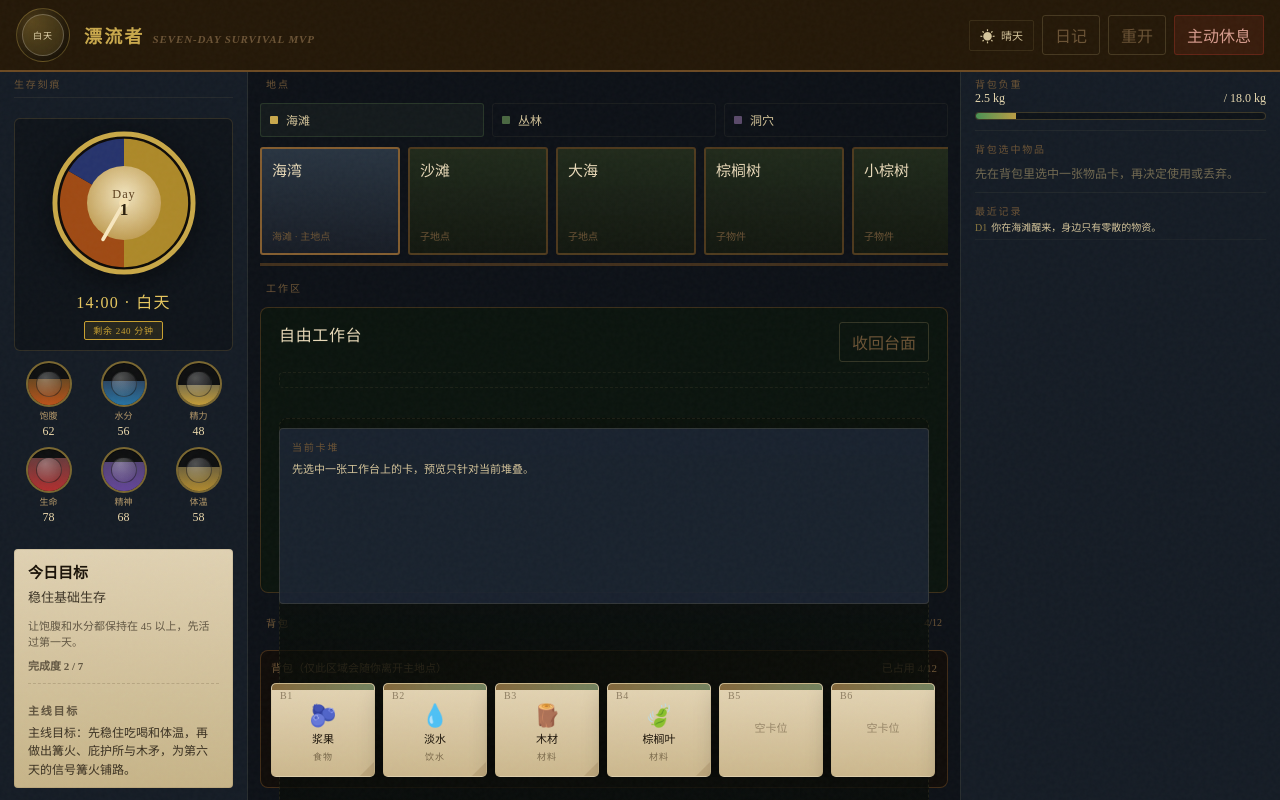
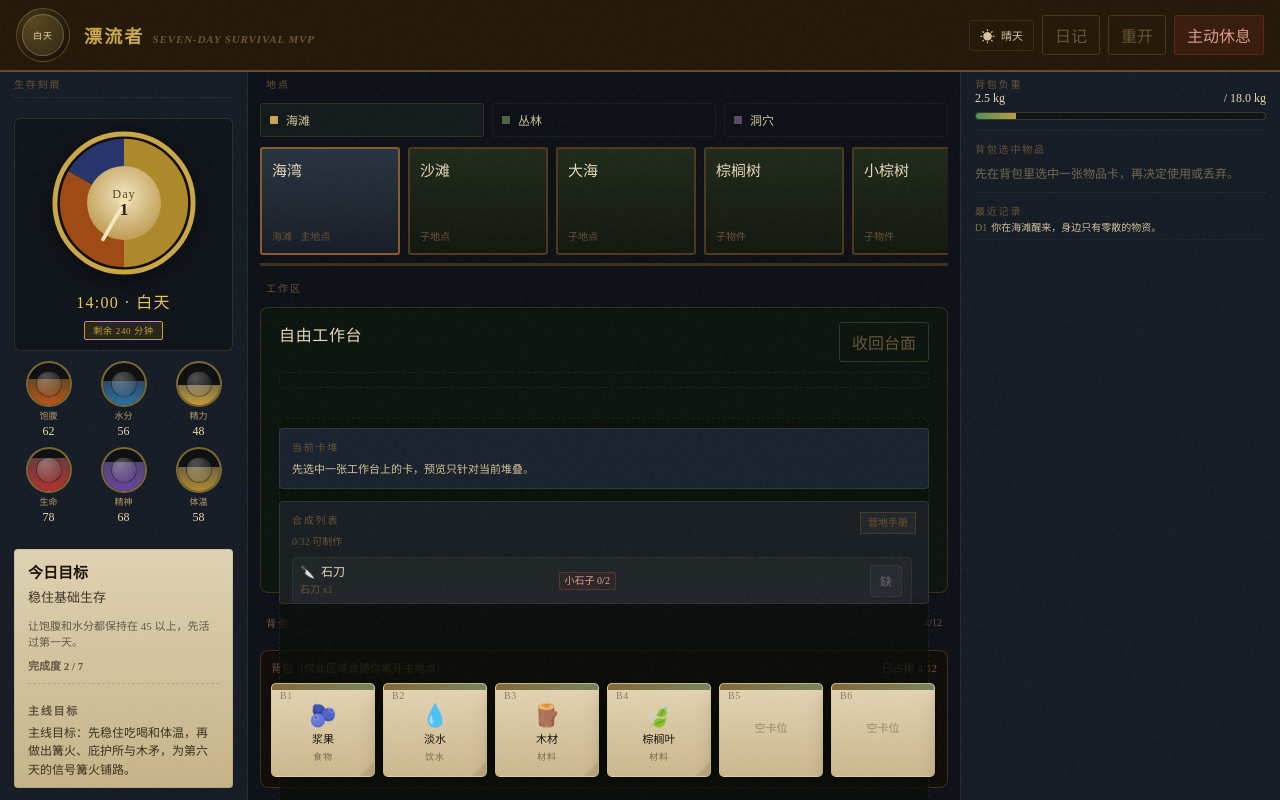
Before and after one commit to jollywu24/2d-survival-card-demo, a React (Vite) app: page / in a window 1280 px wide. Built offline with nearby package versions, Linux system fonts and the light colour scheme.

Commit message:
Add crafting recipe book UI

```diff
--- a/src/App.tsx
+++ b/src/App.tsx
@@ -3,10 +3,11 @@ import {
   allCraftingRecipes,
   allPrototypeGoals,
   backpackMaxWeight,
-  canCraftInBackpack,
+  canCraftWithOwnedItems,
   getBackpackCurrentWeight,
   getItemDefinition,
   getItemCarryWeight,
+  getOwnedItemCount,
   getWorkbenchRecipePreview,
   isPrototypeGoalComplete,
   terrainLabel,
@@ -137,6 +138,7 @@ function App() {
     useBackpackItem,
     discardBackpackItem,
     exploreTerrainDrops,
+    craftRecipe,
     craftWorkbenchRecipe,
   } = useGameStore();
   const [journalOpen, setJournalOpen] = useState(false);
@@ -175,9 +177,15 @@ function App() {
     [selectedWorkbenchCard, workbench],
   );
   const workbenchRecipe = getWorkbenchRecipePreview(workbench, selectedWorkbenchCardId);
-  const craftableBackpackRecipes = useMemo(
-    () => allCraftingRecipes.filter((recipe) => canCraftInBackpack(backpack, recipe)),
-    [backpack],
+  const recipeBookEntries = useMemo(
+    () =>
+      allCraftingRecipes
+        .map((recipe) => ({
+          recipe,
+          craftable: canCraftWithOwnedItems(backpack, workbench, recipe),
+        }))
+        .sort((left, right) => Number(right.craftable) - Number(left.craftable)),
+    [backpack, workbench],
   );
   const activeGoal = allPrototypeGoals.find(
     (goal) => goal.day === Math.min(environment.day, progress.totalDays),
@@ -1024,6 +1032,58 @@ function App() {
                   <div className="recipe-line">先选中一张工作台上的卡，预览只针对当前堆叠。</div>
                 )}
               </div>
+              <div className="recipe-book">
+                <div className="recipe-book-head">
+                  <div>
+                    <div className="recipe-title">合成列表</div>
+                    <div className="recipe-book-sub">
+                      {recipeBookEntries.filter((entry) => entry.craftable).length}/{allCraftingRecipes.length} 可制作
+                    </div>
+                  </div>
+                  <span className="recipe-book-mark">营地手册</span>
+                </div>
+                <div className="recipe-book-list">
+                  {recipeBookEntries.map(({ recipe, craftable }) => (
+                    <div key={recipe.id} className={`recipe-book-item ${craftable ? 'ready' : ''}`}>
+                      <div className="recipe-book-main">
+                        <div className="recipe-book-name">
+                          {getItemDefinition(recipe.produces[0]?.itemId ?? null)?.icon}
+                          <span>{recipe.name}</span>
+                        </div>
+                        <div className="recipe-book-output">
+                          {recipe.produces
+                            .map((entry) => `${getItemDefinition(entry.itemId)?.name ?? entry.itemId} x${entry.amount}`)
+                            .join('、')}
+                        </div>
+                      </div>
+                      <div className="recipe-book-reqs">
+                        {recipe.requires.map((entry) => {
+                          const owned = getOwnedItemCount(backpack, workbench, entry.itemId);
+                          const enough = owned >= entry.amount;
+                          return (
+                            <span
+                              key={`${recipe.id}-${entry.itemId}`}
+                              className={`recipe-req-chip ${enough ? 'met' : 'missing'}`}
+                            >
+                              {getItemDefinition(entry.itemId)?.name ?? entry.itemId} {owned}/{entry.amount}
+                            </span>
+                          );
+                        })}
+                      </div>
+                      <button
+                        type="button"
+                        className="recipe-craft-icon"
+                        disabled={!craftable || !!activeEvent || !!ending}
+                        onClick={() => craftRecipe(recipe.id)}
+                        title={craftable ? `制作 ${recipe.name}` : '材料不足'}
+                        aria-label={craftable ? `制作 ${recipe.name}` : `${recipe.name} 材料不足`}
+                      >
+                        {craftable ? '制' : '缺'}
+                      </button>
+                    </div>
+                  ))}
+                </div>
+              </div>
             </div>
           </div>
 
--- a/src/store/gameStore.ts
+++ b/src/store/gameStore.ts
@@ -1019,6 +1019,25 @@ const canCraftRecipeFromBackpack = (backpack: BackpackSlot[], recipe: CraftingRe
   return recipe.requires.every((requirement) => (itemCounts.get(requirement.itemId) ?? 0) >= requirement.amount);
 };
 
+const countOwnedItems = (backpack: BackpackSlot[], workbench: WorkbenchCard[]) => {
+  const counts = countSlotItems(backpack);
+
+  workbench.forEach((card) => {
+    counts.set(card.itemId, (counts.get(card.itemId) ?? 0) + 1);
+  });
+
+  return counts;
+};
+
+const canCraftRecipeFromOwned = (
+  backpack: BackpackSlot[],
+  workbench: WorkbenchCard[],
+  recipe: CraftingRecipe,
+) => {
+  const itemCounts = countOwnedItems(backpack, workbench);
+  return recipe.requires.every((requirement) => (itemCounts.get(requirement.itemId) ?? 0) >= requirement.amount);
+};
+
 const getRecipeConsumedRequirements = (recipe: CraftingRecipe) => {
   const preserveCounts = new Map<string, number>();
   (recipe.preserves ?? []).forEach((entry) => {
@@ -1136,6 +1155,50 @@ const consumeItemsFromBackpack = (backpack: BackpackSlot[], requirements: ItemSt
   });
 
   return nextBackpack;
+};
+
+const consumeItemsFromOwned = (
+  backpack: BackpackSlot[],
+  workbench: WorkbenchCard[],
+  requirements: ItemStackChange[],
+) => {
+  const nextBackpack = cloneBackpack(backpack);
+  const remaining = new Map(requirements.map((entry) => [entry.itemId, entry.amount]));
+
+  nextBackpack.forEach((slot) => {
+    if (!slot.itemId || slot.amount <= 0) {
+      return;
+    }
+
+    const required = remaining.get(slot.itemId) ?? 0;
+    if (required <= 0) {
+      return;
+    }
+
+    const consumed = Math.min(slot.amount, required);
+    slot.amount -= consumed;
+    remaining.set(slot.itemId, required - consumed);
+
+    if (slot.amount <= 0) {
+      slot.itemId = null;
+      slot.amount = 0;
+    }
+  });
+
+  const nextWorkbench = cloneWorkbench(workbench).filter((card) => {
+    const required = remaining.get(card.itemId) ?? 0;
+    if (required <= 0) {
+      return true;
+    }
+
+    remaining.set(card.itemId, required - 1);
+    return false;
+  });
+
+  return {
+    backpack: nextBackpack,
+    workbench: nextWorkbench,
+  };
 };
 
 const removeWorkbenchCardsForRecipe = (
@@ -2410,7 +2473,7 @@ export const useGameStore = create<GameState>((set, get) => ({
       return;
     }
 
-    if (!canCraftRecipeFromBackpack(state.backpack, recipe)) {
+    if (!canCraftRecipeFromOwned(state.backpack, state.workbench, recipe)) {
       set((current) => ({
         logs: [createLog(`【${recipe.name}】材料不足，无法合成。`), ...current.logs].slice(0, 10),
       }));
@@ -2429,11 +2492,12 @@ export const useGameStore = create<GameState>((set, get) => ({
       return;
     }
 
-    const consumedBackpack = consumeItemsFromBackpack(
+    const consumedOwned = consumeItemsFromOwned(
       state.backpack,
+      state.workbench,
       getRecipeConsumedRequirements(recipe),
     );
-    const craftedResult = addItemsToBackpack(consumedBackpack, recipe.produces);
+    const craftedResult = addItemsToBackpack(consumedOwned.backpack, recipe.produces);
     const outputText = recipe.produces
       .map((entry) => `${itemById.get(entry.itemId)?.name ?? entry.itemId} x${entry.amount}`)
       .join('、');
@@ -2461,6 +2525,10 @@ export const useGameStore = create<GameState>((set, get) => ({
       environment: spendActions(current.environment, timeCost),
       player: applyEffortDrain(current.player, actionCost),
       backpack: craftedResult.backpack,
+      workbench: consumedOwned.workbench,
+      selectedWorkbenchCardId: consumedOwned.workbench.some((card) => card.id === current.selectedWorkbenchCardId)
+        ? current.selectedWorkbenchCardId
+        : null,
       logs: [createLog(`你在工作台合成了【${recipe.name}】：${outputText}。${overflowText}`), ...current.logs].slice(0, 10),
     }));
   },
@@ -2703,6 +2771,16 @@ export const getBackpackCurrentWeight = (backpack: BackpackSlot[]) => getBackpac
 export const getItemCarryWeight = (itemId: string | null) => (itemId ? getItemWeight(itemId) : 0);
 export const canCraftInBackpack = (backpack: BackpackSlot[], recipe: CraftingRecipe) =>
   canCraftRecipeFromBackpack(backpack, recipe);
+export const canCraftWithOwnedItems = (
+  backpack: BackpackSlot[],
+  workbench: WorkbenchCard[],
+  recipe: CraftingRecipe,
+) => canCraftRecipeFromOwned(backpack, workbench, recipe);
+export const getOwnedItemCount = (
+  backpack: BackpackSlot[],
+  workbench: WorkbenchCard[],
+  itemId: string,
+) => countOwnedItems(backpack, workbench).get(itemId) ?? 0;
 export const getWorkbenchRecipePreview = (
   workbench: WorkbenchCard[],
   selectedWorkbenchCardId: string | null,
--- a/src/styles.css
+++ b/src/styles.css
@@ -919,6 +919,133 @@ button {
   color: #91c27b;
 }
 
+.recipe-book {
+  min-height: 0;
+  padding: 10px 12px;
+  border-radius: 4px;
+  border: 1px solid rgba(180, 160, 110, 0.16);
+  background: rgba(29, 34, 41, 0.84);
+  overflow: hidden;
+}
+
+.recipe-book-head {
+  display: flex;
+  justify-content: space-between;
+  align-items: flex-start;
+  gap: 10px;
+  margin-bottom: 8px;
+}
+
+.recipe-book-sub,
+.recipe-book-mark {
+  color: var(--ink-faint);
+  font-size: 10px;
+  line-height: 1.4;
+}
+
+.recipe-book-mark {
+  white-space: nowrap;
+  padding: 3px 7px;
+  border: 1px solid rgba(180, 160, 110, 0.18);
+  background: rgba(180, 160, 110, 0.07);
+}
+
+.recipe-book-list {
+  display: grid;
+  gap: 7px;
+  max-height: 178px;
+  overflow-y: auto;
+  padding-right: 4px;
+}
+
+.recipe-book-item {
+  display: grid;
+  grid-template-columns: minmax(100px, 0.95fr) minmax(120px, 1.15fr) 34px;
+  gap: 8px;
+  align-items: center;
+  padding: 7px;
+  border-radius: 4px;
+  border: 1px solid rgba(180, 160, 110, 0.09);
+  background: rgba(255, 255, 255, 0.03);
+}
+
+.recipe-book-item.ready {
+  border-color: rgba(106, 154, 90, 0.36);
+  background: rgba(45, 70, 42, 0.42);
+}
+
+.recipe-book-main {
+  min-width: 0;
+}
+
+.recipe-book-name {
+  display: flex;
+  align-items: center;
+  gap: 6px;
+  color: var(--parch);
+  font-size: 12px;
+  line-height: 1.25;
+}
+
+.recipe-book-name span {
+  overflow: hidden;
+  text-overflow: ellipsis;
+  white-space: nowrap;
+}
+
+.recipe-book-output {
+  margin-top: 3px;
+  color: var(--ink-faint);
+  font-size: 10px;
+  line-height: 1.35;
+}
+
+.recipe-book-reqs {
+  display: flex;
+  flex-wrap: wrap;
+  gap: 4px;
+  min-width: 0;
+}
+
+.recipe-req-chip {
+  padding: 2px 5px;
+  border-radius: 2px;
+  border: 1px solid rgba(180, 160, 110, 0.14);
+  color: var(--ink-faint);
+  font-size: 10px;
+  line-height: 1.25;
+}
+
+.recipe-req-chip.met {
+  color: #a5d99a;
+  border-color: rgba(106, 154, 90, 0.4);
+  background: rgba(74, 103, 65, 0.2);
+}
+
+.recipe-req-chip.missing {
+  color: #d8a08a;
+  border-color: rgba(157, 86, 65, 0.35);
+  background: rgba(92, 47, 39, 0.22);
+}
+
+.recipe-craft-icon {
+  width: 32px;
+  height: 32px;
+  border-radius: 4px;
+  border: 1px solid rgba(201, 168, 76, 0.38);
+  background: rgba(201, 168, 76, 0.16);
+  color: var(--parch);
+  font-size: 12px;
+  cursor: pointer;
+}
+
+.recipe-craft-icon:disabled {
+  cursor: not-allowed;
+  color: rgba(226, 215, 184, 0.35);
+  border-color: rgba(180, 160, 110, 0.1);
+  background: rgba(255, 255, 255, 0.03);
+}
+
 .paper-kicker {
   font-size: 10px;
   color: rgba(26, 18, 8, 0.55);
```
